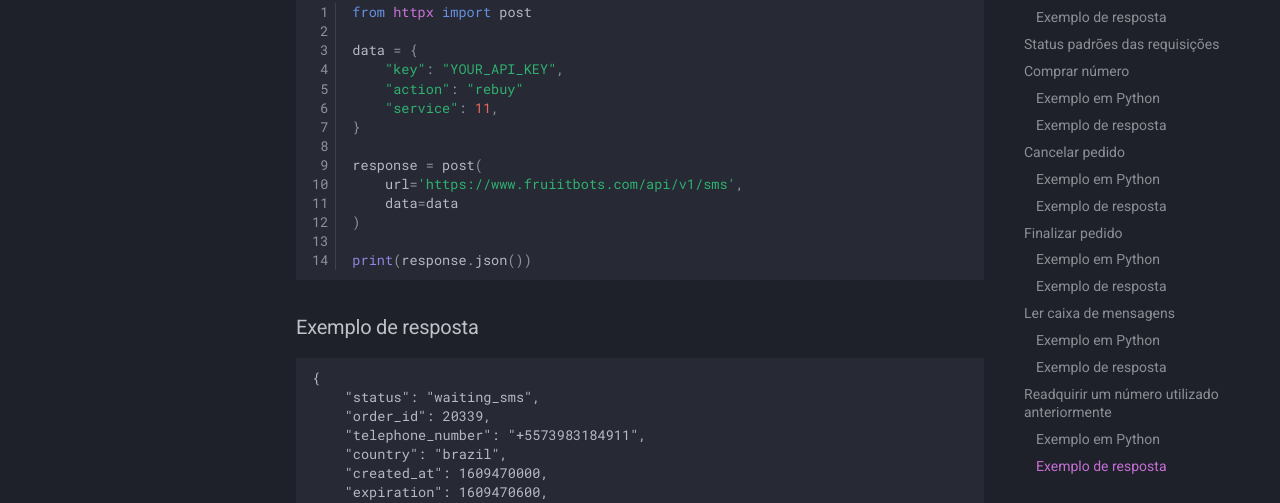
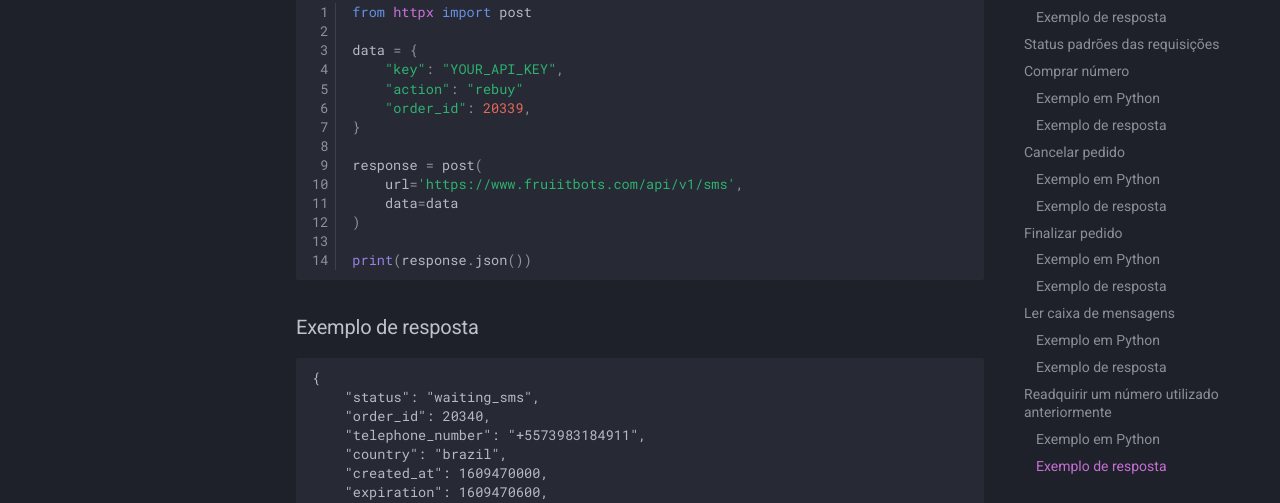
Before and after one commit to darkmathew/fruiitbots-full-api-docs, an MkDocs documentation site: the page built from docs/SMS.md, in a window 1280 px wide and 900 px high, scrolled down 7027 px. Shown: the part 262-765 px from the top of the window. Built offline with MkDocs 1.6.1 and Material for MkDocs 9.7.7, drawn with Linux system fonts in a browser that asks for light colours; some of the changed text lies outside the part shown.

Commit message:
Informações sobre a re-compra adicionadas

````diff
--- a/docs/SMS.md
+++ b/docs/SMS.md
@@ -342,7 +342,7 @@ from httpx import post
 data = {
     "key": "YOUR_API_KEY",
     "action": "rebuy"
-	"service": 11,
+	"order_id": 20339,
 }
 
 response = post(
@@ -358,7 +358,7 @@ print(response.json())
 ```
 {
     "status": "waiting_sms",
-    "order_id": 20339,
+    "order_id": 20340,
     "telephone_number": "+5573983184911",
     "country": "brazil",
     "created_at": 1609470000,
````
Also changed, not shown: docs/SMM.md (+1 -1 lines).
